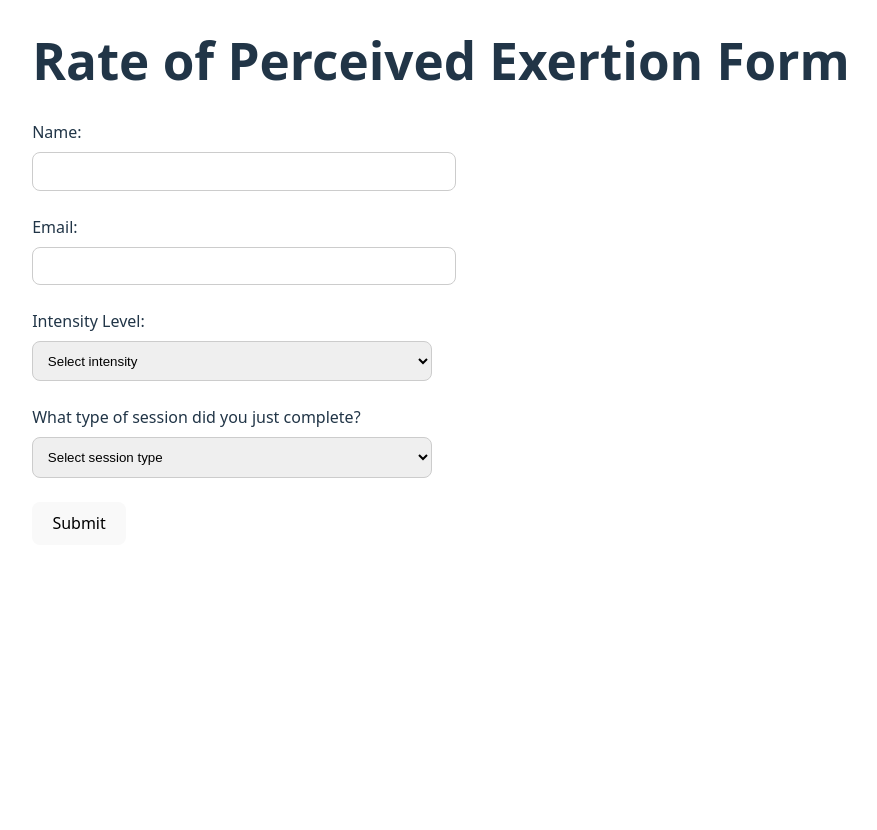
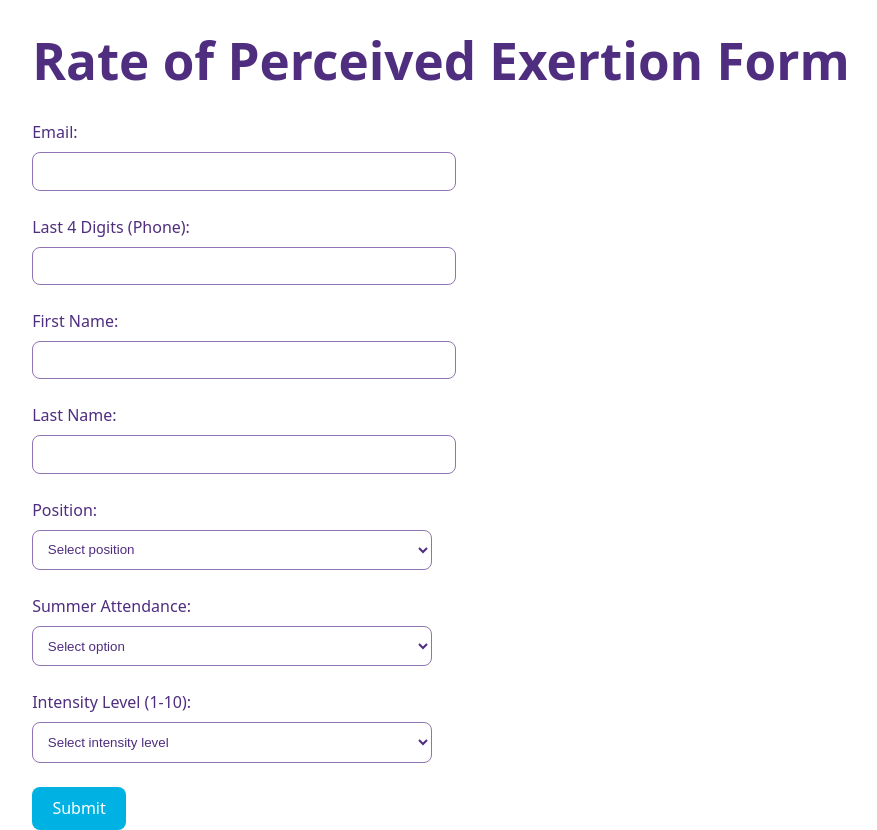
Before and after one commit to MasonC13/RPE-Data-Tracker, a React (Vite) app: page / in a window 1280 px wide. Shown: the whole page, without its empty margins (199-1076 px from the left). Before the commit the page ends 800 px from the top, so only its background shows below. Built offline with nearby package versions, Linux system fonts and the light colour scheme.

Commit message:
Changed form fields and apperance

```diff
--- a/src/MyForm.jsx
+++ b/src/MyForm.jsx
@@ -33,55 +33,98 @@ const MyForm = () => {
     }
 
     return (
-        <form onSubmit={handleSubmit(onSubmit)} className="p-4 border rounded-lg">
-            <div className="mb-6">
-                <label className="block mb-2">Name:</label>
-                <input
-                    {...register("name", { required: "Name is required "})}
-                    className="border p-2 rounded-md w-full"
-                />
-                {errors.name && <p className="text-red-500">{errors.name.message}</p>}
-            </div>
-
+        <form onSubmit={handleSubmit(onSubmit)} className="p-4 border rounded-lg max-w-xl mx-auto">
+            {/* Email */}
             <div className="mb-6">
                 <label className="block mb-2">Email:</label>
                 <input
-                    {...register("email", {
-                        required: "Email is required",
-                        pattern: { value: /\S+@\S+\.\S+/, message: "Invalid email" },
-                    })}
+                    {...register("email", { required: "Email is required", pattern: { value: /\S+@\S+\.\S+/, message: "Invalid email" }})}
                     className="border p-2 rounded-md w-full"
                 />
                 {errors.email && <p className="text-red-500">{errors.email.message}</p>}
             </div>
 
+            {/* Last 4 Digits */}
             <div className="mb-6">
-                <label className="block mb-2">Intensity Level:</label>
+                <label className="block mb-2">Last 4 Digits (Phone):</label>
+                <input
+                    {...register("last4", { required: "Last 4 digits are required", pattern: { value: /^\d{4}$/, message: "Must be 4 digits" }})}
+                    className="border p-2 rounded-md w-full"
+                />
+                {errors.last4 && <p className="text-red-500">{errors.last4.message}</p>}
+            </div>
+
+            {/* First Name */}
+            <div className="mb-6">
+                <label className="block mb-2">First Name:</label>
+                <input
+                    {...register("firstName", { required: "First name is required" })}
+                    className="border p-2 rounded-md w-full"
+                />
+                {errors.firstName && <p className="text-red-500">{errors.firstName.message}</p>}
+            </div>
+
+            {/* Last Name */}
+            <div className="mb-6">
+                <label className="block mb-2">Last Name:</label>
+                <input
+                    {...register("lastName", { required: "Last name is required" })}
+                    className="border p-2 rounded-md w-full"
+                />
+                {errors.lastName && <p className="text-red-500">{errors.lastName.message}</p>}
+            </div>
+
+            {/* Position */}
+            <div className="mb-6">
+                <label className="block mb-2">Position:</label>
                 <select
                     defaultValue=""
-                    {...register("intensityLevel", { required: "Intensity Level is required" })}
+                    {...register("position", { required: "Position is required" })}
                     className="border p-2 rounded-md w-full"
                 >
-                    <option value="" disabled>Select intensity</option>
-                    {[...Array(10).keys()].map((num) => (
-                        <option key={num + 1} value={num + 1}>{num + 1}</option>
-                    ))}
+                    <option value="" disabled>Select position</option>
+                    <option value="DB">DB</option>
+                    <option value="DL">DL</option>
+                    <option value="KPS">KPS</option>
+                    <option value="LB">LB</option>
+                    <option value="OL">OL</option>
+                    <option value="QB">QB</option>
+                    <option value="RB">RB</option>
+                    <option value="TE">TE</option>
+                    <option value="WR">WR</option>
+                </select>
+                {errors.position && <p className="text-red-500">{errors.position.message}</p>}
+            </div>
+
+            {/* Summer Attendance */}
+            <div className="mb-6">
+                <label className="block mb-2">Summer Attendance:</label>
+                <select
+                    defaultValue=""
+                    {...register("summerAttendance", { required: "Please select yes or no" })}
+                    className="border p-2 rounded-md w-full"
+                >
+                    <option value="" disabled>Select option</option>
+                    <option value="yes">Yes</option>
+                    <option value="no">No</option>
+                </select>
+                {errors.summerAttendance && <p className="text-red-500">{errors.summerAttendance.message}</p>}
+            </div>
+
+            {/* Intensity Level */}
+            <div className="mb-6">
+                <label className="block mb-2">Intensity Level (1-10):</label>
+                <select
+                    {...register("intensityLevel", { required: "Please select an intensity level" })}
+                    defaultValue=""
+                    className="border p-2 rounded-md w-full"
+                >
+                     <option value="" disabled>Select intensity level</option>
+                     {[...Array(10)].map((_, index) => (
+                     <option key={index} value={index + 1}>{index + 1}</option>
+                     ))}
                 </select>
                 {errors.intensityLevel && <p className="text-red-500">{errors.intensityLevel.message}</p>}
-            </div>
-
-            <div className="mb-6">
-                <label className="block mb-2">What type of session did you just complete?</label>
-                <select
-                    defaultValue=""
-                    {...register("sessionType", { required: "Session type is required" })}
-                    className="border p-2 rounded-md w-full"
-                >
-                    <option value="" disabled>Select session type</option>
-                    <option value="practice">Practice</option>
-                    <option value="weights/conditioning">Weights/Conditioning</option>
-                </select>
-                {errors.sessionType && <p className="text-red-500">{errors.sessionType.message}</p>}
             </div>
 
             <button type="submit" className="bg-blue-500 text-white p-2 rounded-md mt-4">
--- a/src/index.css
+++ b/src/index.css
@@ -1,4 +1,9 @@
 :root {
+  --truman-purple: #4F2D7F;
+  --truman-light-blue: #00B2E3;
+  --truman-purple-light: #8F73B3;
+  --truman-white: #FFFFFF;
+
   font-family: system-ui, Avenir, Helvetica, Arial, sans-serif;
   line-height: 1.5;
   font-weight: 400;
@@ -15,11 +20,11 @@
 
 a {
   font-weight: 500;
-  color: #646cff;
+  color: var(--truman-light-blue);
   text-decoration: inherit;
 }
 a:hover {
-  color: #535bf2;
+  color: #53a3cd;
 }
 
 body {
@@ -30,6 +35,8 @@ body {
   min-height: 100vh;
   flex-direction: column;
   justify-content: flex-start;
+  background-color: #242424;
+  color: var(--truman-white);
 }
 
 h1 {
@@ -38,6 +45,7 @@ h1 {
   margin-top: 2rem;
   margin-bottom: 2rem;
   text-align: center;
+  color: var(--truman-purple);
 }
 
 button {
@@ -47,53 +55,79 @@ button {
   font-size: 1em;
   font-weight: 500;
   font-family: inherit;
-  background-color: #1a1a1a;
+  background-color: var(--truman-light-blue);
+  color: var(--truman-white);
   cursor: pointer;
   transition: border-color 0.25s;
 }
 button:hover {
-  border-color: #646cff;
+  border-color: var(--truman-purple-light);
 }
 button:focus,
 button:focus-visible {
   outline: 4px auto -webkit-focus-ring-color;
 }
 
-/* Add spacing between form elements */
 form > div {
-  margin-bottom: 1.5rem; /* Adds space between form fields */
+  margin-bottom: 1.5rem;
 }
 
-/* Additional styling for labels and inputs */
 form label {
   display: block;
-  margin-bottom: 0.5rem; /* Adds space below each label */
+  margin-bottom: 0.5rem;
+  color: var(--truman-white);
 }
 
 form input,
 form select {
-  width: 100%; /* Make input take up full width of parent container */
-  max-width: 400px; /* Add max width to prevent inputs from being too wide */
+  width: 100%;
+  max-width: 400px;
   padding: 0.8em;
   border-radius: 8px;
   border: 1px solid #ccc;
-  margin: 0 auto; /* Center the inputs */
+  margin: 0 auto;
+  background-color: #1a1a1a;
+  color: var(--truman-white);
 }
 
-/* Style for error messages */
+/* Error messages */
 .text-red-500 {
-  color: #f87171;
+  color: red;
 }
 
+/* Light Mode */
 @media (prefers-color-scheme: light) {
   :root {
-    color: #213547;
-    background-color: #ffffff;
+    background-color: var(--truman-white);
+    color: var(--truman-purple);
   }
-  a:hover {
-    color: #747bff;
+
+  body {
+    background-color: var(--truman-white);
+    color: var(--truman-purple);
   }
+
+  h1 {
+    color: var(--truman-purple);
+  }
+
+  form label {
+    color: var(--truman-purple);
+  }
+
+  form input,
+  form select {
+    background-color: var(--truman-white);
+    color: var(--truman-purple);
+    border-color: var(--truman-purple-light);
+  }
+
   button {
-    background-color: #f9f9f9;
+    background-color: var(--truman-light-blue);
+    color: var(--truman-white);
+  }
+
+  .text-red-500 {
+    color: red;
   }
 }
```
Also changed, not shown: 1 other file (tests, documents, lock files or other folders).
